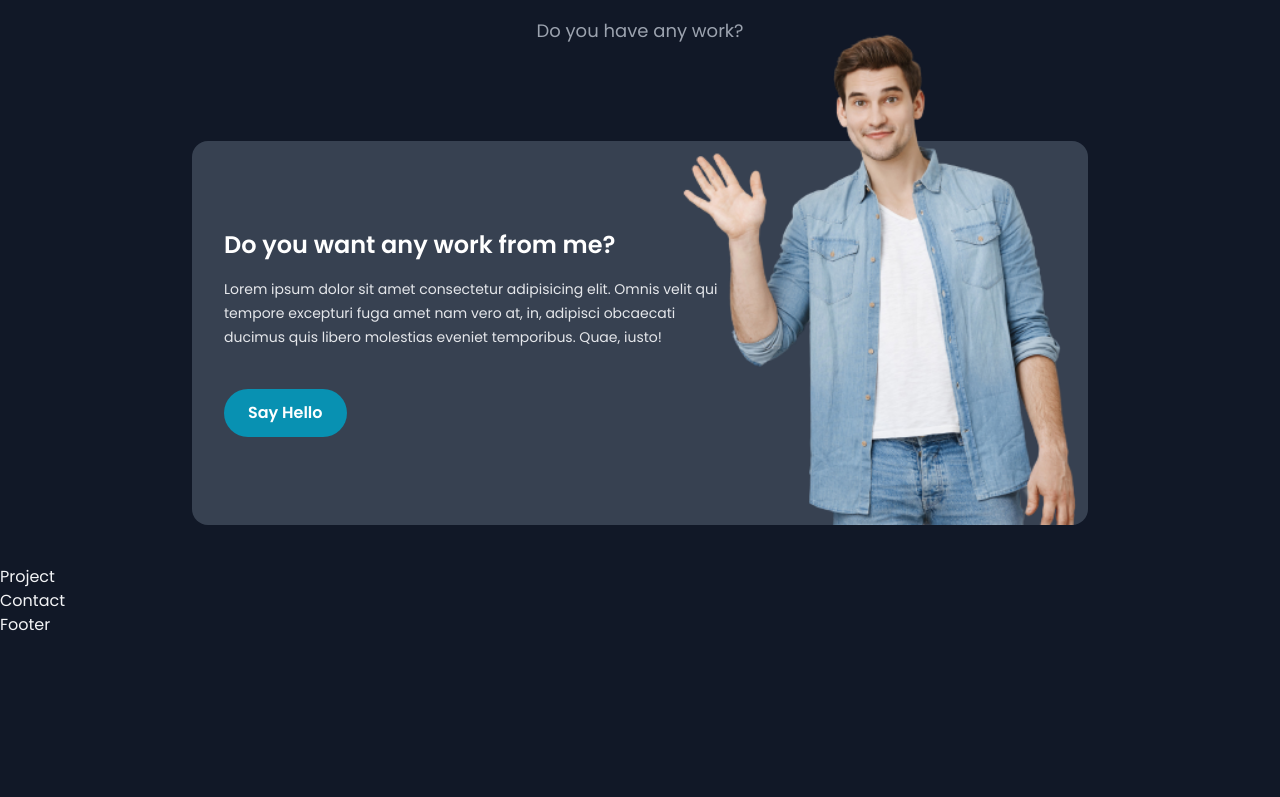
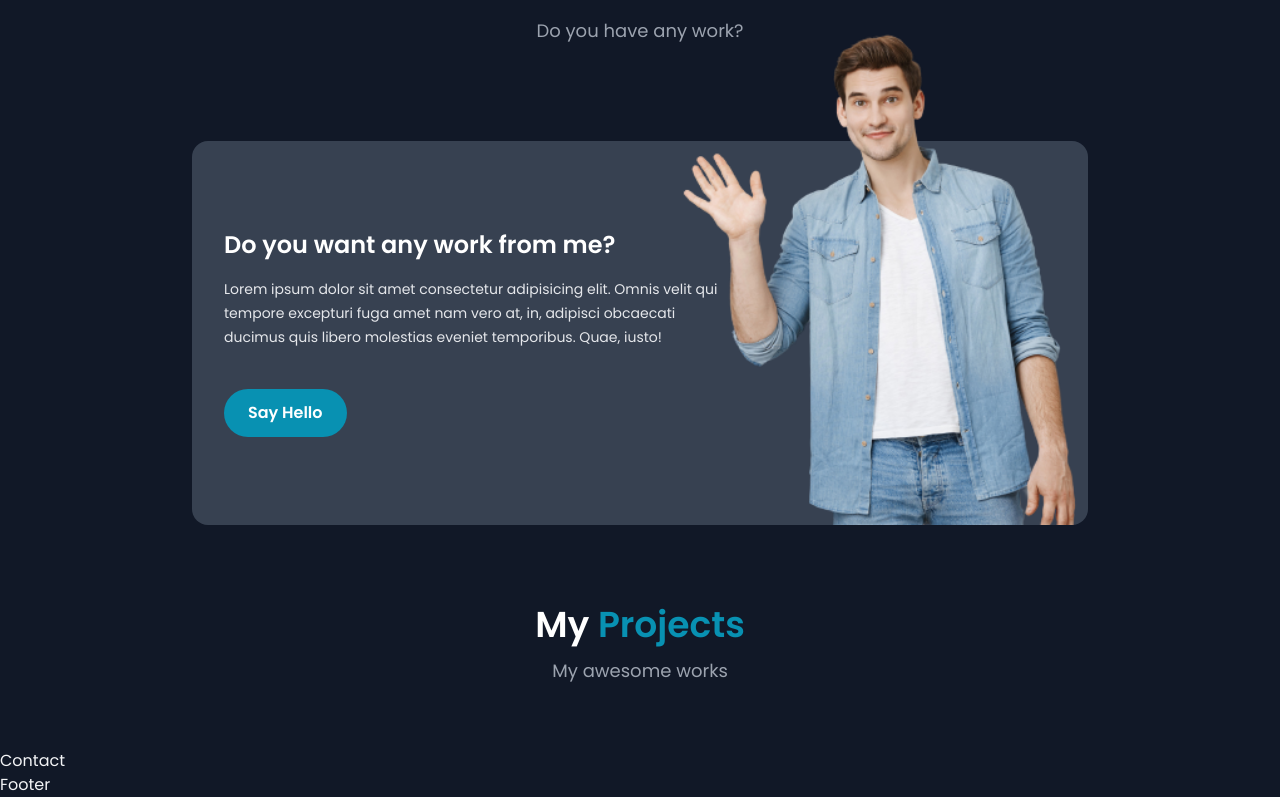
Before and after one commit to geliettech/Portfolio, a React (Vite) app: page / in a window 1280 px wide. Shown: the part 2064-2861 px from the top of the page. Before the commit the page ends 2701 px from the top, so only its background shows below. Built offline with nearby package versions, Linux system fonts and the light colour scheme.

Commit message:
updated HireMe.jsx

```diff
--- a/package.json
+++ b/package.json
@@ -13,7 +13,8 @@
     "framer-motion": "^10.16.16",
     "react": "^18.2.0",
     "react-dom": "^18.2.0",
-    "react-simple-chatbot": "^0.6.1"
+    "react-simple-chatbot": "^0.6.1",
+    "swiper": "^11.0.5"
   },
   "devDependencies": {
     "@types/react": "^18.2.43",
--- a/src/components/Project.jsx
+++ b/src/components/Project.jsx
@@ -1,9 +1,22 @@
-import React from 'react'
+import React from "react";
 
 const Project = () => {
   return (
-    <div>Project</div>
-  )
-}
+    <section id="projects" className="py-10 text-white">
+      <div className="text-center">
+        <h3 className="text-4xl font-semibold">
+          My <span className="text-cyan-600">Projects</span>
+        </h3>
+        <p className="text-gray-400 mt-3 text-lg">My awesome works</p>
+      </div>
+      <br />
+      <div className="lex max-w-6xl gap-6 px-5 mx-auto items-center relative">
+        <div className="lg:w-2/3 w-full">
 
-export default Project
+        </div>
+      </div>
+    </section>
+  );
+};
+
+export default Project;
```
Also changed, not shown: 1 other file (tests, documents, lock files or other folders).
